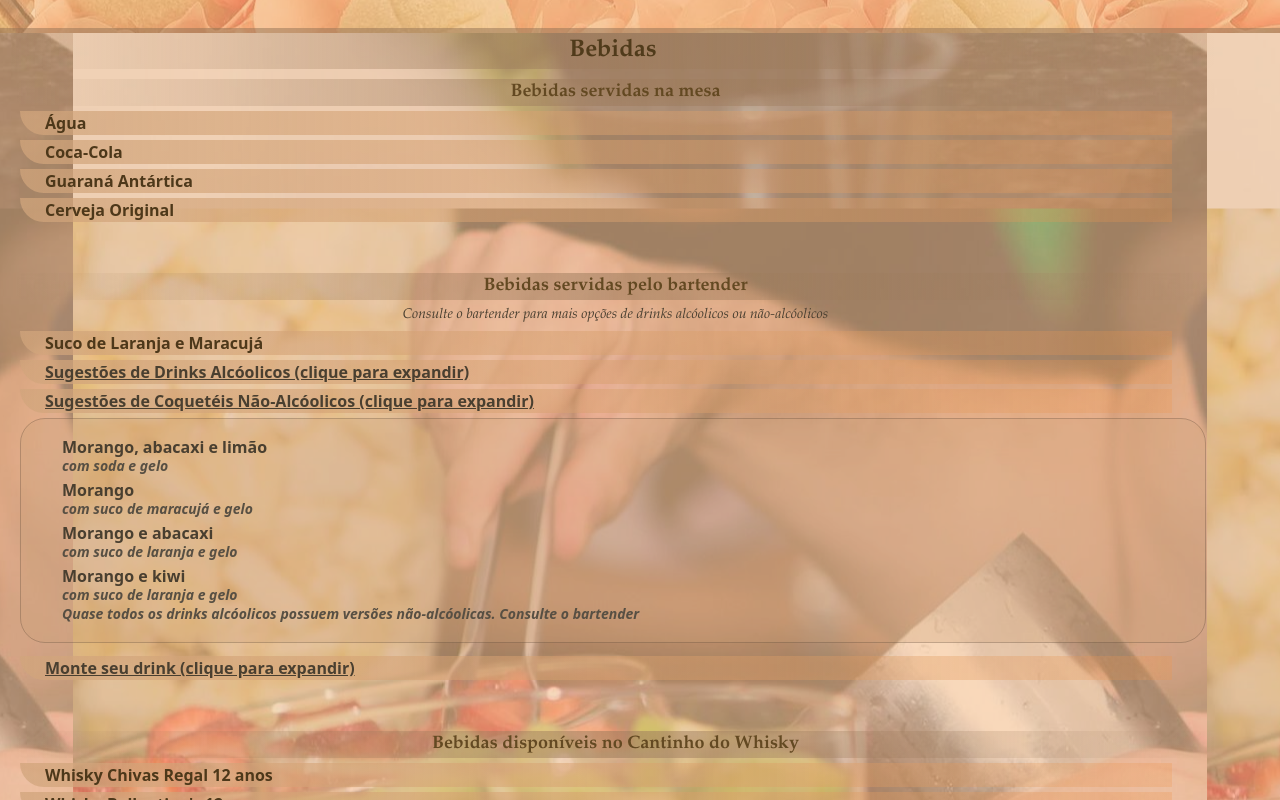
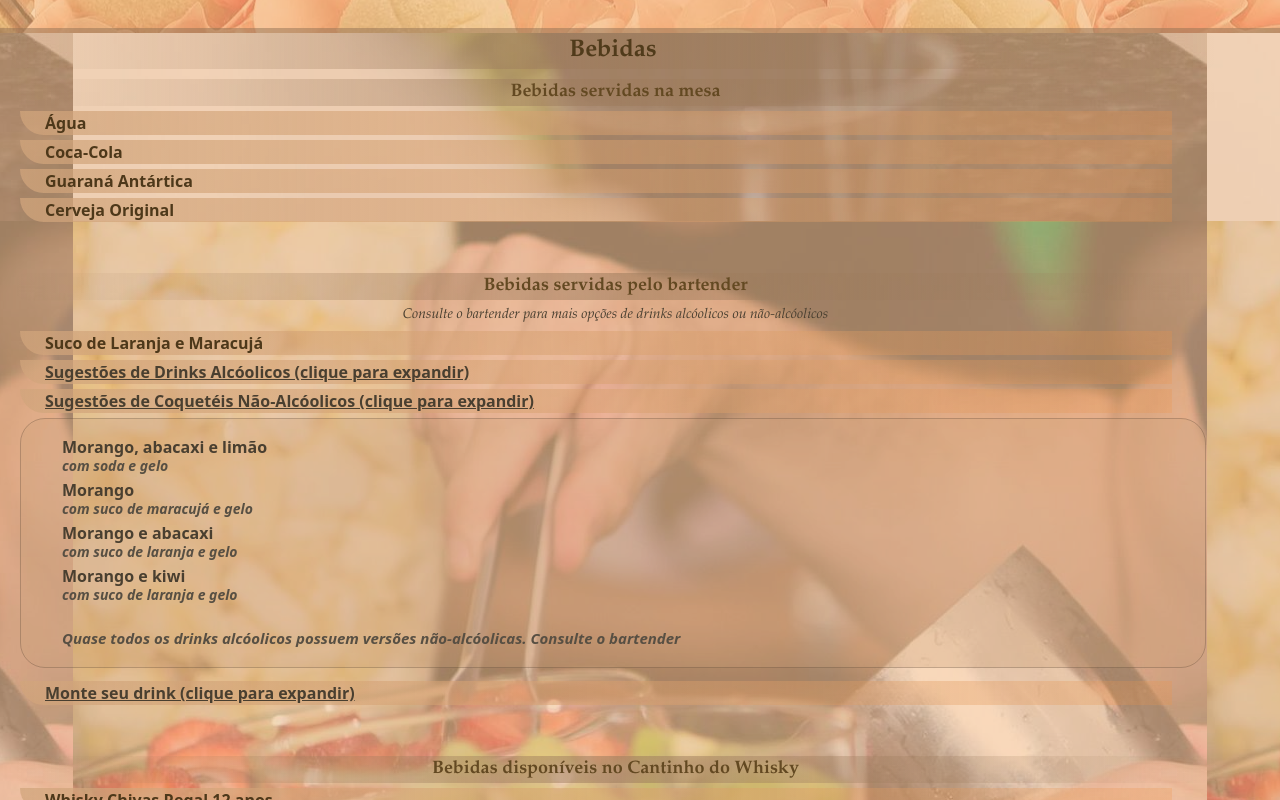
Before and after one commit to carlosprete/wedding, a plain HTML site: page index.html in a window 1280 px wide. Both pictures are taken after a click on the button "Sugestões de Coquetéis Não-Alcóolicos (clique para expandir)". Shown: the part 3284-4084 px from the top of the page. Drawn offline with nearby package versions, Linux system fonts and the light colour scheme.

Commit message:
Update index.html

```diff
--- a/index.html
+++ b/index.html
@@ -221,7 +221,8 @@
                         <li>Morango <span> com suco de maracujá e gelo</span></li>
                         <li>Morango e abacaxi <span> com suco de laranja e gelo </span></li>
                         <li>Morango e kiwi <span> com suco de laranja e gelo</span></li>
-                        <li><span>Quase todos os drinks alcóolicos possuem versões não-alcóolicas. Consulte o bartender</span></li>
+                        <br/>
+                        <li><span style="font-size: 15px">Quase todos os drinks alcóolicos possuem versões não-alcóolicas. Consulte o bartender</span></li>
                       </ul>
                     </div>
                   </div>
```
